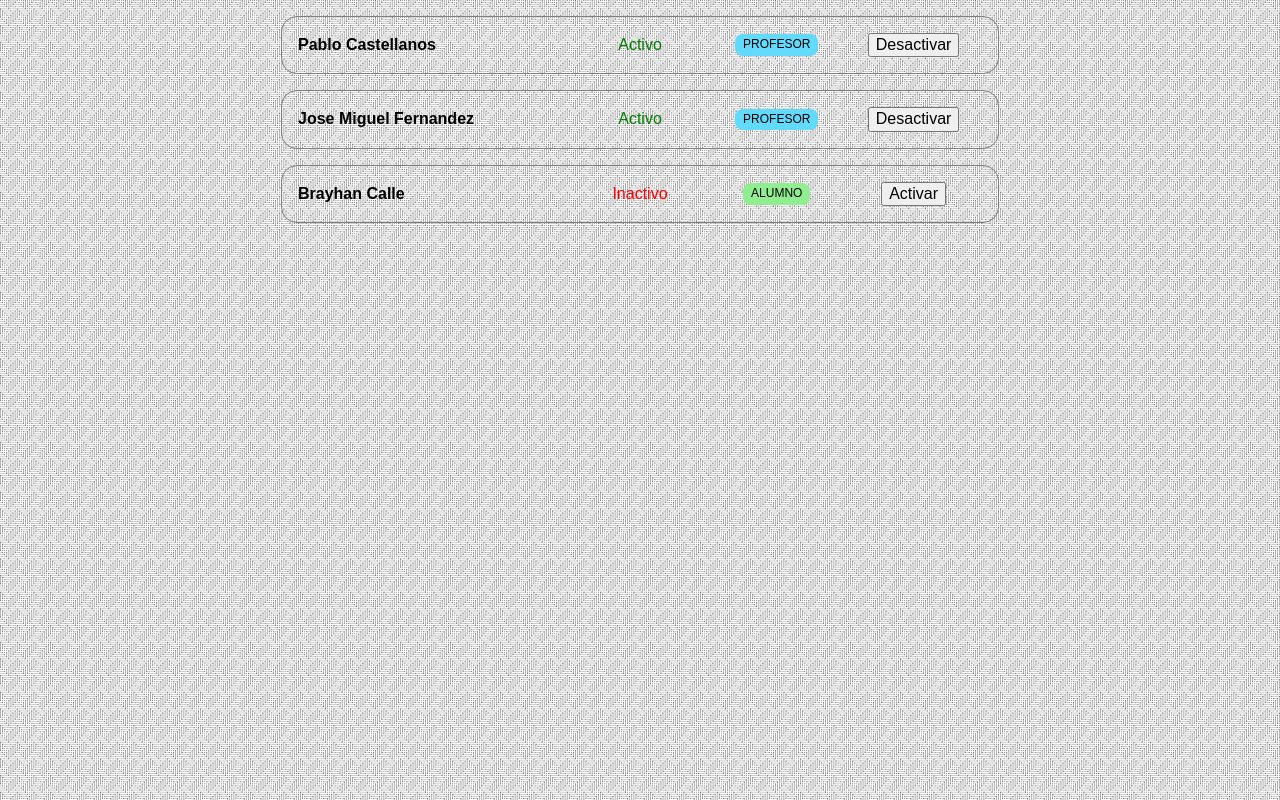
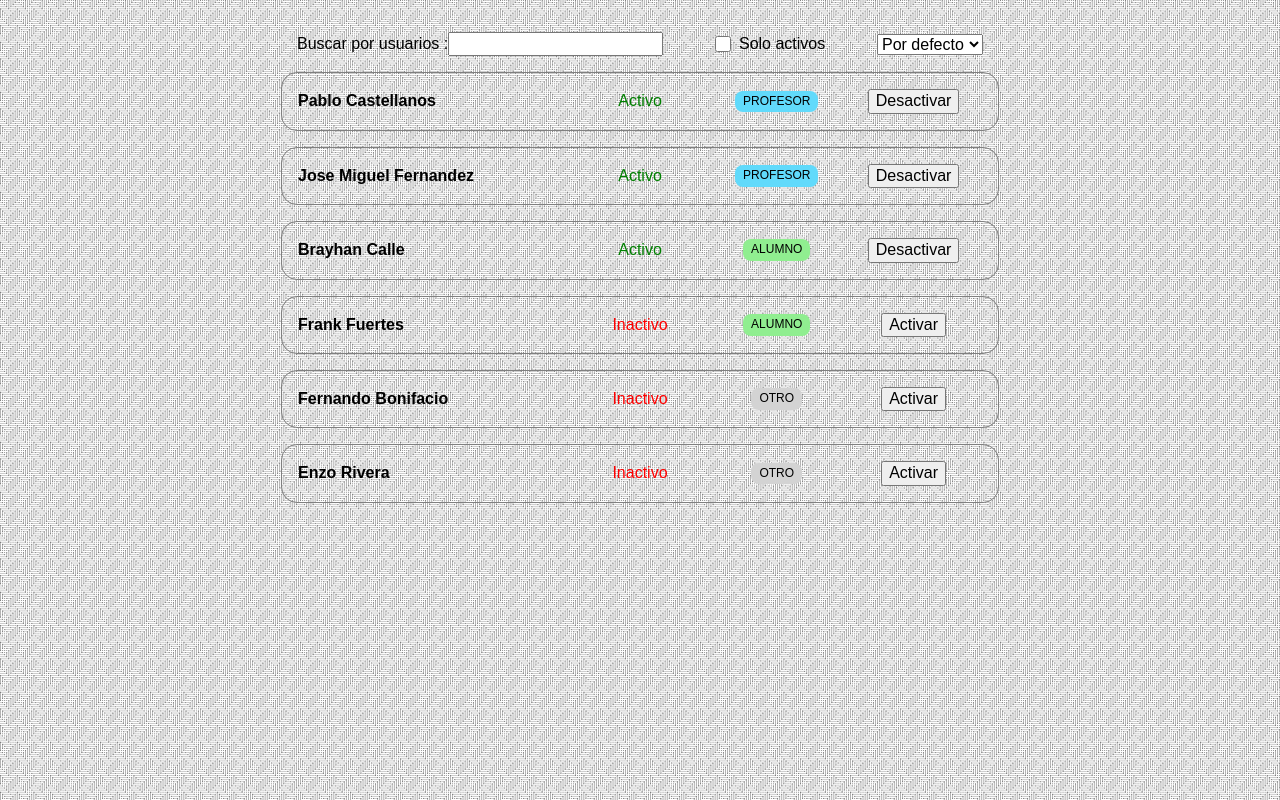
Before and after one commit to 3rooks/Learn-This-React, a React (Vite) app: page / in a window 1280 px wide. Built offline with nearby package versions, Linux system fonts and the light colour scheme.

Commit message:
Events-Forms (Custom Hooks, Pure Func, Components)

```diff
--- a/src/App.jsx
+++ b/src/App.jsx
@@ -1,25 +1,46 @@
-import { UserList } from './components/UserList';
+import UserList from './components/UserList';
 
 const USERS = [
 	{
+		id: 0,
 		name: 'Pablo Castellanos',
 		active: true,
 		role: 'teacher'
 	},
 	{
+		id: 1,
 		name: 'Jose Miguel Fernandez',
 		active: true,
 		role: 'teacher'
 	},
 	{
+		id: 2,
 		name: 'Brayhan Calle',
+		active: true,
+		role: 'student'
+	},
+	{
+		id: 3,
+		name: 'Frank Fuertes',
 		active: false,
 		role: 'student'
+	},
+	{
+		id: 4,
+		name: 'Fernando Bonifacio',
+		active: false,
+		role: 'other'
+	},
+	{
+		id: 5,
+		name: 'Enzo Rivera',
+		active: false,
+		role: 'other'
 	}
 ];
 
 const App = () => {
-	return <UserList data={USERS} />;
+	return <UserList initialUsers={USERS} />;
 };
 
 export default App;
--- a/src/components/UserList.jsx
+++ b/src/components/UserList.jsx
@@ -1,16 +1,115 @@
-import UserRow from './UserRow';
 import style from './UserList.module.css';
+import { useState } from 'react';
+import UsersListFilters from './UsersListFilters';
+import UsersListRows from './UsersListRows';
 
-export const UserList = ({ data }) => {
+const UserList = ({ initialUsers }) => {
+	const { search, onlyActive, sortBy, ...setFiltersFunctions } = useFilters();
+	const { users, toggleUserActive } = useUsers(initialUsers);
+
+	let usersFiltered = filterActiveUsers(users, onlyActive);
+	usersFiltered = filterUsersByName(usersFiltered, search);
+	usersFiltered = sortUsers(usersFiltered, sortBy);
+
 	return (
 		<div className={style.list}>
-			{data.length > 0 ? (
-				data.map((e) => {
-					return <UserRow data={e} key={e.name} />;
-				})
-			) : (
-				<p>Users not found</p>
-			)}
+			<UsersListFilters
+				search={search}
+				onlyActive={onlyActive}
+				sortBy={sortBy}
+				{...setFiltersFunctions}
+			/>
+			<UsersListRows
+				users={usersFiltered}
+				toggleUserActive={toggleUserActive}
+			/>
 		</div>
 	);
 };
+
+// CUSTOM HOOKS
+
+const useFilters = () => {
+	const [filters, setFilters] = useState({
+		search: '',
+		onlyActive: false,
+		sortBy: 0
+	});
+
+	const setSearch = (search) => {
+		setFilters({
+			...filters,
+			search
+		});
+	};
+	const setOnlyActive = (onlyActive) => {
+		setFilters({
+			...filters,
+			onlyActive
+		});
+	};
+
+	const setSortBy = (sortBy) => {
+		setFilters({
+			...filters,
+			sortBy
+		});
+	};
+
+	return {
+		...filters,
+		setSearch,
+		setOnlyActive,
+		setSortBy
+	};
+};
+
+const useUsers = (initialUsers) => {
+	const [users, setUsers] = useState(initialUsers);
+
+	const toggleUserActive = (userId) => {
+		const newUsers = [...users];
+
+		const userIndex = newUsers.findIndex((user) => user.id === userId);
+		if (userIndex === -1) return;
+		newUsers[userIndex].active = !newUsers[userIndex].active;
+
+		setUsers(newUsers);
+	};
+
+	return { users, toggleUserActive };
+};
+
+// FILTERING FUNCTIONS
+
+const filterUsersByName = (users, search) => {
+	if (!search) return [...users];
+	const lowerCaseSearch = search.toLocaleLowerCase();
+
+	return users.filter((user) =>
+		user.name.toLowerCase().startsWith(lowerCaseSearch)
+	);
+};
+
+const filterActiveUsers = (users, active) => {
+	if (!active) return [...users];
+
+	return users.filter((user) => user.active);
+};
+
+const sortUsers = (users, sortBy) => {
+	const sortedUsers = [...users];
+
+	switch (sortBy) {
+		case 1:
+			return sortedUsers.sort((a, b) => {
+				if (a.name > b.name) return 1;
+				if (a.name < b.name) return -1;
+				return 0;
+			});
+		default:
+			return sortedUsers;
+	}
+};
+
+export default UserList;
--- a/src/components/UserRow.jsx
+++ b/src/components/UserRow.jsx
@@ -1,20 +1,16 @@
-import { useState } from 'react';
 import UserRole from './UserRole';
 import style from './UserRow.module.css';
 import UserStatus from './UserStatus';
 
-const UserRow = ({ data }) => {
-	const { name, active, role } = data;
-
-	const [isActive, setIsActive] = useState(active);
-
+const UserRow = ({ data, toggleUserActive }) => {
+	const { id, name, active, role } = data;
 	return (
 		<div className={style.user}>
 			<div className={style.name}>
 				<span>{name}</span>
 			</div>
 			<div className={style.status}>
-				<UserStatus active={isActive} />
+				<UserStatus active={active} />
 			</div>
 			<div className={style.role}>
 				<UserRole role={role} />
@@ -22,10 +18,10 @@
 			<div className={style.action}>
 				<button
 					onClick={() => {
-						setIsActive(!isActive);
+						toggleUserActive(id);
 					}}
 				>
-					{isActive ? 'Desactivar' : 'Activar'}
+					{active ? 'Desactivar' : 'Activar'}
 				</button>
 			</div>
 		</div>
--- /dev/null
+++ b/src/components/UsersListFilters.jsx
@@ -0,0 +1,40 @@
+import style from './UsersListFilters.module.css';
+
+const UsersListFilters = ({
+	search,
+	setSearch,
+	onlyActive,
+	setOnlyActive,
+	sortBy,
+	setSortBy
+}) => {
+	return (
+		<form className={style.form}>
+			<label>
+				Buscar por usuarios :
+				<input
+					type='text'
+					value={search}
+					onChange={(ev) => setSearch(ev.target.value)}
+				/>
+			</label>
+			<div className={style.active}>
+				<input
+					type='checkbox'
+					checked={onlyActive}
+					onChange={(ev) => setOnlyActive(ev.target.checked)}
+				/>
+				<span>Solo activos</span>
+			</div>
+			<select
+				value={sortBy}
+				onChange={(ev) => setSortBy(Number(ev.target.value))}
+			>
+				<option value={0}>Por defecto</option>
+				<option value={1}>Por nombre</option>
+			</select>
+		</form>
+	);
+};
+
+export default UsersListFilters;
--- /dev/null
+++ b/src/components/UsersListFilters.module.css
@@ -0,0 +1,15 @@
+.form {
+	display: flex;
+	align-items: center;
+	justify-content: space-between;
+	padding: 1rem;
+}
+.active {
+	display: flex;
+	align-items: center;
+}
+.active input[type='checkbox'] {
+	height: 1rem;
+	width: 1rem;
+	margin-right: 0.5rem;
+}
--- /dev/null
+++ b/src/components/UsersListRows.jsx
@@ -0,0 +1,17 @@
+import UserRow from './UserRow';
+
+const UsersListRows = ({ users, toggleUserActive }) => {
+	if (!users.length) return <p>No se encontraron usuarios...</p>;
+
+	return users.map((users) => {
+		return (
+			<UserRow
+				data={users}
+				key={users.id}
+				toggleUserActive={toggleUserActive}
+			/>
+		);
+	});
+};
+
+export default UsersListRows;
```
